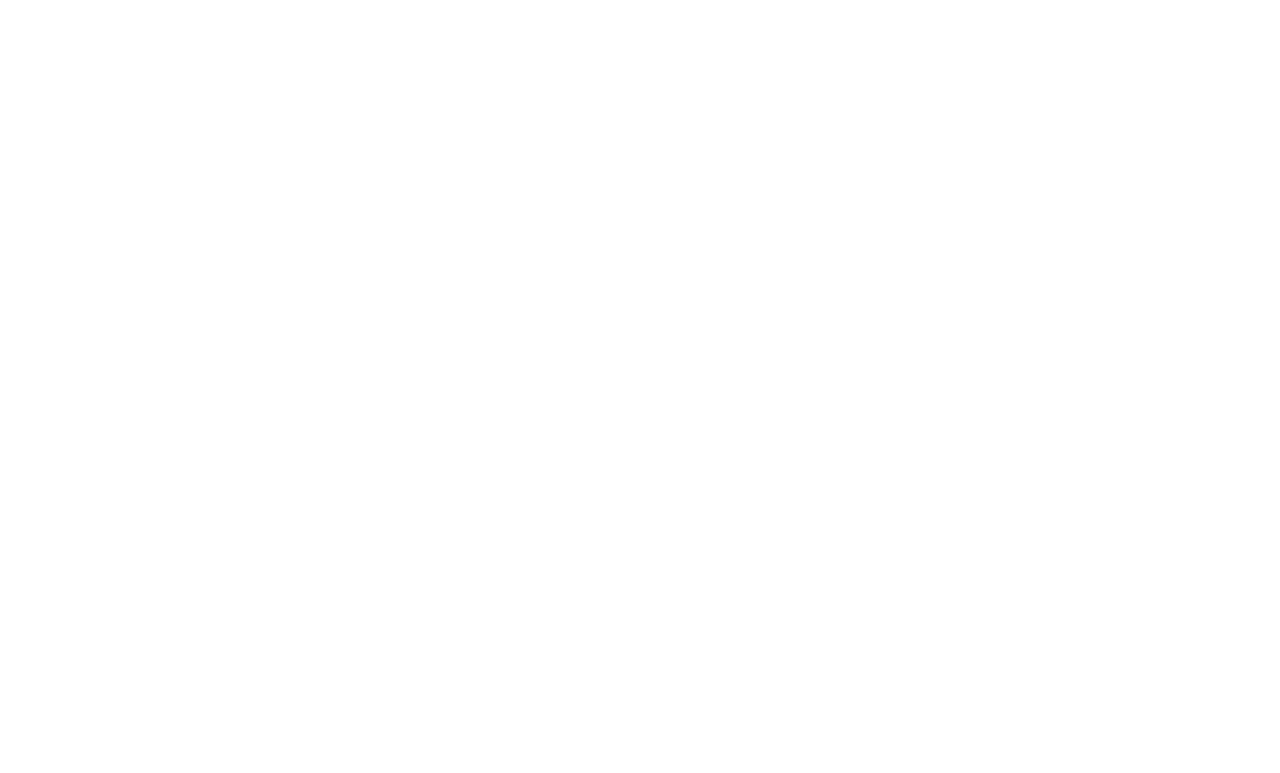
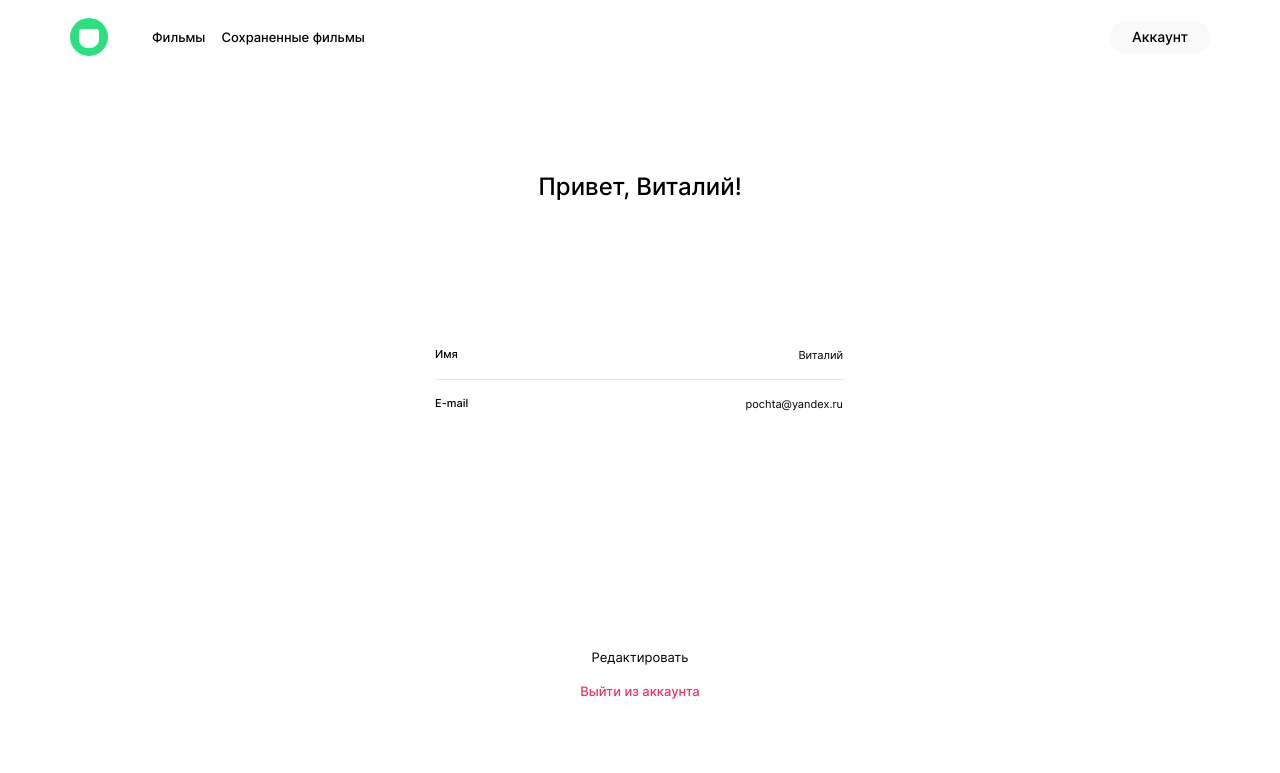
Before and after one commit to maksps/movies-explorer-frontend, a React app: page /profile in a window 1280 px wide. Before the commit this address had no page. Built offline with nearby package versions, Linux system fonts and the light colour scheme.

Commit message:
сверстать profile

```diff
--- a/src/components/App/App.js
+++ b/src/components/App/App.js
@@ -6,10 +6,11 @@ import Header from '../Header/Header.js';
 import HeaderMovie from '../HeaderMovie/HeaderMovie.js';
 import Footer from '../Footer/Footer.js';
 
-import Main from '../Main/Main.js'
-import Movies from '../Movies/Movies.js'
-import Preloader from '../Preloader/Preloader.js'
-import SavedMovies from '../SavedMovies/SavedMovies.js'
+import Main from '../Main/Main.js';
+import Movies from '../Movies/Movies.js';
+import Preloader from '../Preloader/Preloader.js';
+import SavedMovies from '../SavedMovies/SavedMovies.js';
+import Profile from '../Profile/Profile';
 
 function App() {
 
@@ -27,14 +28,14 @@ function App() {
           </>
         } />
 
-        <Route path="/movie" element={
+        <Route path="/movies" element={
           <>
             <HeaderMovie
               logo={logoHeader}
             />
 
             {/* <Preloader/> */}
-            <Movies/>
+            <Movies />
 
             <Footer />
           </>
@@ -45,8 +46,17 @@ function App() {
             <HeaderMovie
               logo={logoHeader}
             />
-            <SavedMovies/>
+            <SavedMovies />
             <Footer />
+          </>
+        } />
+
+        <Route path="/profile" element={
+          <>
+            <HeaderMovie
+              logo={logoHeader}
+            />
+            <Profile/>
           </>
         } />
 
--- a/src/components/Movies/Movies.css
+++ b/src/components/Movies/Movies.css
@@ -7,6 +7,7 @@
     margin-left: 70px;
     margin-right: 70px;
     align-items: center;
+    padding-bottom: 80px;
 }
 
 @media screen and (max-width: 1024px) {
@@ -15,3 +16,24 @@
         margin-left: 30px;
     }
 }
+
+.movies__btn-more {
+    margin: 0;
+    padding: 0;
+    font-weight: 500;
+    font-size: 12px;
+    line-height: 15px;
+    text-align: center;
+    color: #000000;
+    width: 320px;
+    height: 36px;
+    margin-top: 80px;
+    background-color: white;
+    border-radius: 5px;
+    border: 1px solid #E8E8E8;
+    cursor: pointer;
+}
+
+.movies__btn-more:hover {
+    opacity: 0.8;
+}
--- a/src/components/Movies/Movies.js
+++ b/src/components/Movies/Movies.js
@@ -11,8 +11,6 @@ const movie = {
 }
 
 
-
-
 function Movies() {
 
     return (
@@ -23,6 +21,7 @@ function Movies() {
                 btnImagechecked={ btnImagechecked}
                 btnImage={ btnImage}
             />
+            <button className="movies__btn-more">Ещё</button>
         </div>
     )
 
--- a/src/components/MoviesCard/MoviesCard.css
+++ b/src/components/MoviesCard/MoviesCard.css
@@ -59,8 +59,7 @@
 
 .moviesCard__btn:hover {
 
-    opacity: 0.8;
-
+    opacity: 0.5;
 }
 
 
--- a/src/components/MoviesCard/MoviesCard.js
+++ b/src/components/MoviesCard/MoviesCard.js
@@ -24,7 +24,7 @@ function MoviesCard(card) {
                     <h3 className="moviesCard__title">{card.movie.name}</h3>
                     <span className="moviesCard__time">{card.movie.duration}</span>
                 </div>
-                <button onClick={handleClick} className="moviesCard__btn moviesCard__btn_checked"><img className="moviesCard__btn-image" src={isChecked ? card.btnImage : card.btnImagechecked} alt="кнопка" /></button>
+                <button onClick={handleClick} className="moviesCard__btn moviesCard__btn_checked" type="button"><img className="moviesCard__btn-image" src={isChecked ? card.btnImage : card.btnImagechecked} alt="кнопка" /></button>
             </div>
             <img className="moviesCard__sreenshot" src={card.movie.image} alt="скриншот фильма" />
 
--- /dev/null
+++ b/src/components/Profile/Profile.css
@@ -0,0 +1,165 @@
+.profile {
+    display: flex;
+    font-family: 'Inter', 'Arial', sans-serif;
+    font-style: normal;
+    max-width: 410px;
+    width: 100%;
+    flex-direction: column;
+    margin-left: 70px;
+    margin-right: 70px;
+    align-items: center;
+    align-self: center;
+    padding-bottom: 70px;
+    padding-top: 74px;
+}
+
+.profile__container {
+    display: flex;
+    flex-direction: column;
+    flex-wrap: nowrap;
+    width: 100%;
+    margin-left: 30px;
+    margin-right: 30px;
+
+}
+
+.profile__title {
+    font-weight: 500;
+    font-size: 24px;
+    line-height: 29px;
+    text-align: center;
+    color: #000000;
+    padding-bottom: 106px;
+
+}
+
+
+.profile__form {
+    display: flex;
+    flex-direction: column;
+    flex-wrap: nowrap;
+    width: 100%;
+}
+
+.inputField {
+    display: flex;
+    flex-direction: column;
+    flex-wrap: nowrap;
+    padding-top: 17px;
+    padding-bottom: 16px;
+}
+.inputField_bordered {
+    border-top: 1px solid #E8E8E8;
+}
+
+.inputField__container {
+    display: flex;
+    flex-direction: row;
+    flex-wrap: nowrap;
+    justify-content: space-between;
+}
+
+
+
+.inputFild__title {
+    font-weight: 500;
+    font-size: 11px;
+    line-height: 13px;
+    min-width: 35px;
+    margin-right: 10px;
+}
+
+.inputField__input {
+    font-weight: 400;
+    font-size: 11px;
+    line-height: 13px;
+    text-align: right;
+    color: #000000;
+    width: 100%;
+    border: none;
+    -webkit-appearance: none;
+    -ms-appearance: none;
+    -moz-appearance: none;
+    appearance: none;
+}
+
+.inputField__input:focus-visible {
+
+    border: none
+}
+
+
+
+
+.inputField__input::-webkit-input-placeholder {
+    font-weight: 400;
+    font-size: 11px;
+    line-height: 13px;
+    text-align: right;
+    color: #000000;
+}
+
+
+.inputField__input:-moz-placeholder {
+    font-weight: 400;
+    font-size: 11px;
+    line-height: 13px;
+    text-align: right;
+    color: #000000;
+}
+
+
+
+.inputField__input-error {
+    font-weight: 400;
+    font-size: 10px;
+    line-height: 12px;
+    color: #EE3465;
+}
+
+.profile__nav {
+    display: flex;
+    flex-direction: column;
+    flex-wrap: nowrap;
+    padding-top: 220px;
+
+}
+
+.profile__button {
+    border: none;
+    font-size: 13px;
+    line-height: 16px;
+    text-align: center;
+    background-color: transparent;
+    cursor: pointer;
+}
+
+.profile__button_type_edit {
+    font-weight: 400;
+    color: #000000;
+    margin-bottom: 16px;
+}
+
+.profile__button_type_exit {
+    font-weight: 500;
+    color: #EE3465;
+}
+
+.profile__button:hover {
+    opacity: 0.5;
+}
+
+
+
+
+
+
+
+
+
+<nav className="profile__nav"><button className="profile__edit-button" type="button">Редактировать</button><button className="profile__exit-button" type="button">Выйти из аккаунта</button>@media screen and (max-width: 1024px) {
+    .profile {
+        margin-right: 30px;
+        margin-left: 30px;
+    }
+}
--- /dev/null
+++ b/src/components/Profile/Profile.js
@@ -0,0 +1,35 @@
+import React from "react";
+import './Profile.css';;
+
+function Profile() {
+    return (
+        <div className="profile">
+            <div className="profile__container">
+                <h3 className="profile__title">Привет, Виталий!</h3>
+                <form className="profile__form">
+                    <label className="inputField">
+                        <div className="inputField__container">
+                            <span className="inputFild__title">Имя</span>
+                            <input className="inputField__input" type="text" placeholder="Виталий" />
+                        </div>
+                        <span className="inputField__input-error"></span>
+                    </label>
+
+                    <label className="inputField inputField_bordered">
+                        <div className="inputField__container">
+                            <span className="inputFild__title">E-mail</span>
+                            <input className="inputField__input" type="email" placeholder="pochta@yandex.ru" />
+                        </div>
+                        <span className="inputField__input-error"></span>
+                    </label>
+                </form>
+                <nav className="profile__nav">
+                    <button className="profile__button profile__button_type_edit" type="button">Редактировать</button>
+                    <button className="profile__button profile__button_type_exit" type="button">Выйти из аккаунта</button>
+                </nav>
+            </div>
+        </div>
+    )
+}
+
+export default Profile;
--- a/src/components/SavedMovies/SavedMovies.css
+++ b/src/components/SavedMovies/SavedMovies.css
@@ -1 +1,18 @@
-.savedMovies{}
+.savedMovies {
+    display: flex;
+    font-family: 'Inter', 'Arial', sans-serif;
+    font-style: normal;
+    max-width: 1140px;
+    flex-direction: column;
+    margin-left: 70px;
+    margin-right: 70px;
+    align-items: center;
+    padding-bottom: 80px;
+}
+
+@media screen and (max-width: 1024px) {
+    .savedMovies {
+        margin-right: 30px;
+        margin-left: 30px;
+    }
+}
--- a/src/components/SavedMovies/SavedMovies.js
+++ b/src/components/SavedMovies/SavedMovies.js
@@ -3,14 +3,27 @@ import './SavedMovies.css';
 import MoviesCardList from '../MoviesCardList/MoviesCardList.js';
 import SearchForm from '../SearchForm/SearchForm.js';
 
+import btnImagechecked from '../../images/icon-movie-delete.svg';
+import btnImage from '../../images/icon-movie-delete.svg'
+const movie = {
+    image: 'https://mobimg.b-cdn.net/v3/fetch/26/260e062829bc021a8ab11fb329edeac9.jpeg?w=1470&r=0.5625',
+    name: 'Аватар',
+    duration: '1ч 60мин'
+}
+
+
+
 function SavedMovies() {
     return (
         <div className="savedMovies">
             <SearchForm />
-            <MoviesCardList />
+            <MoviesCardList
+                movie={movie}
+                btnImagechecked={btnImagechecked}
+                btnImage={btnImage}
+            />
         </div>
     )
-
 }
 
 export default SavedMovies;
```
Also changed, not shown: src/images/icon-movie-delete.svg (added).
